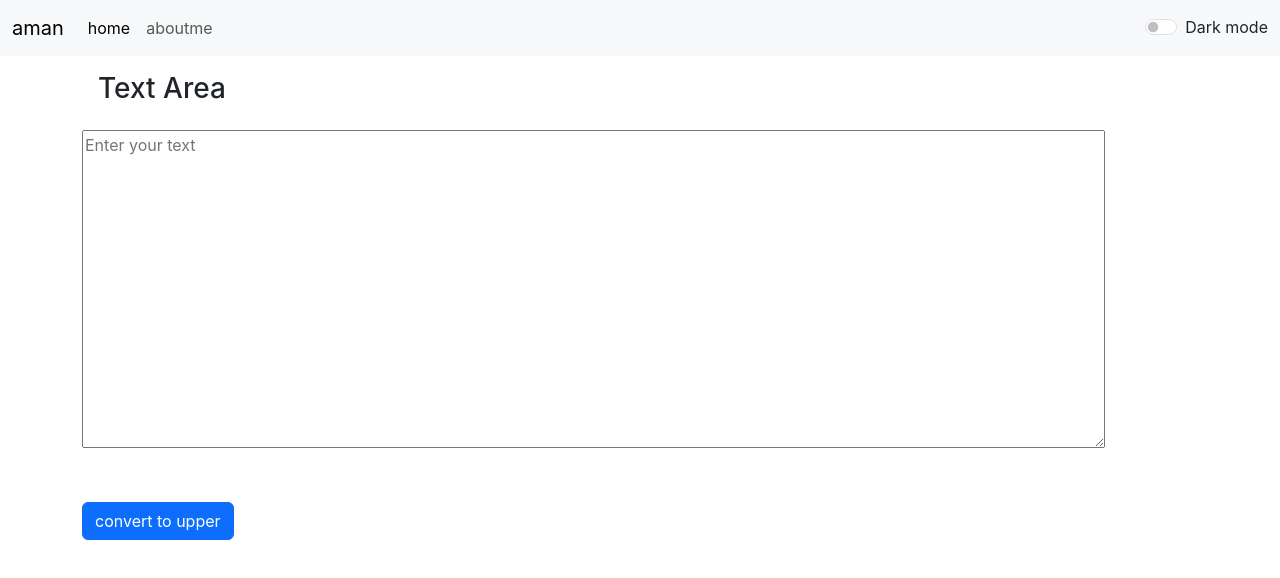
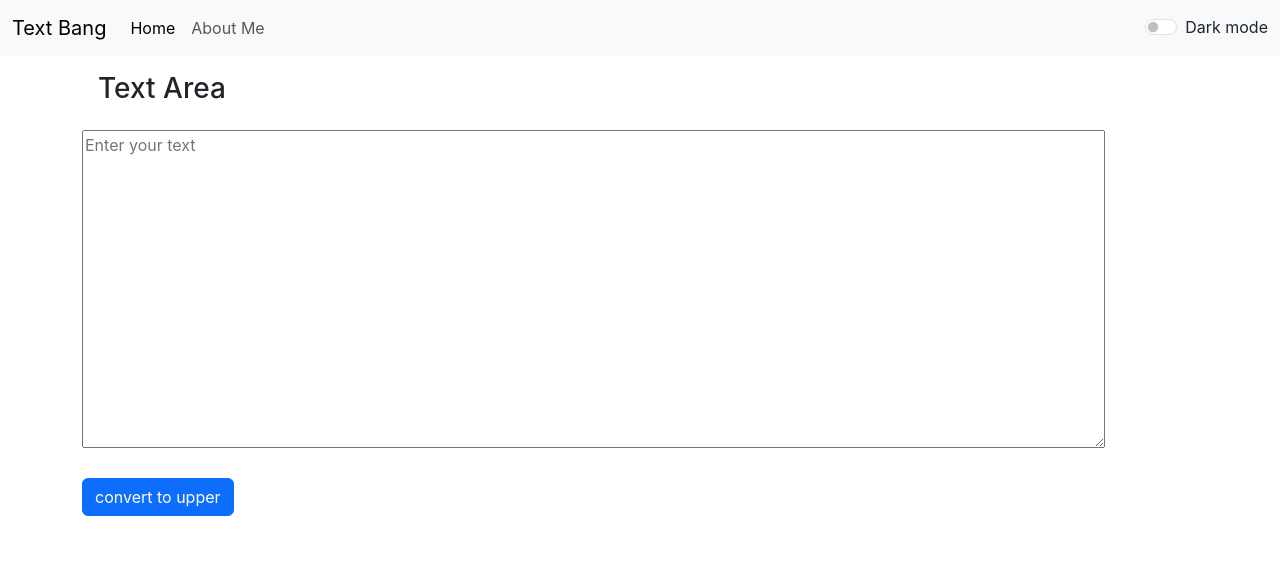
Before and after one commit to Amanrathi07/Text_bang, a React (Create React App) app: page / in a window 1280 px wide. Shown: the top 578 px of the page. Built offline with nearby package versions, Linux system fonts and the light colour scheme.

Commit message:
simple change

```diff
--- a/src/App.js
+++ b/src/App.js
@@ -6,7 +6,7 @@ import Textbox from './container/Textbox';
 function App() {
   return (
   <>
-    <Navbar title="aman" aboutUs="aboutme" home="home" />
+    <Navbar title="Text Bang" aboutUs="About Me" home="Home" />
 
 
     <Textbox />
--- a/src/container/Textbox.js
+++ b/src/container/Textbox.js
@@ -19,7 +19,7 @@ export default function Textbox() {
     <textarea placeholder='Enter your text' value={text} className="col-sm-11" rows="13" onChange={handelOnChange} ></textarea>
 
   <div>
-    <button onClick={hendelUpClicked}  className="mt-5 btn btn-primary ">convert to upper</button>
+    <button onClick={hendelUpClicked}  className="mt-4 btn btn-primary ">convert to upper</button>
   </div>
 
   </div>
```
